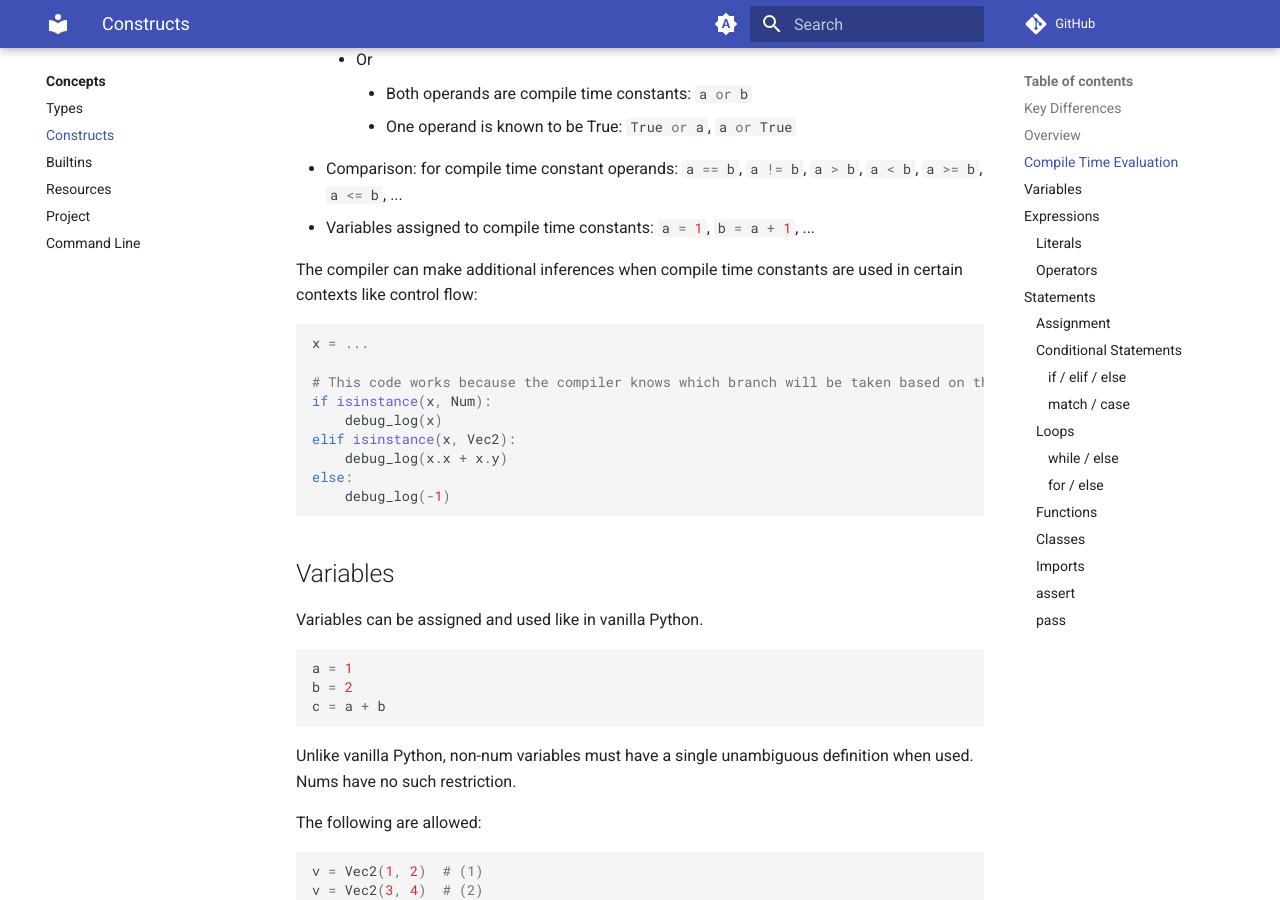
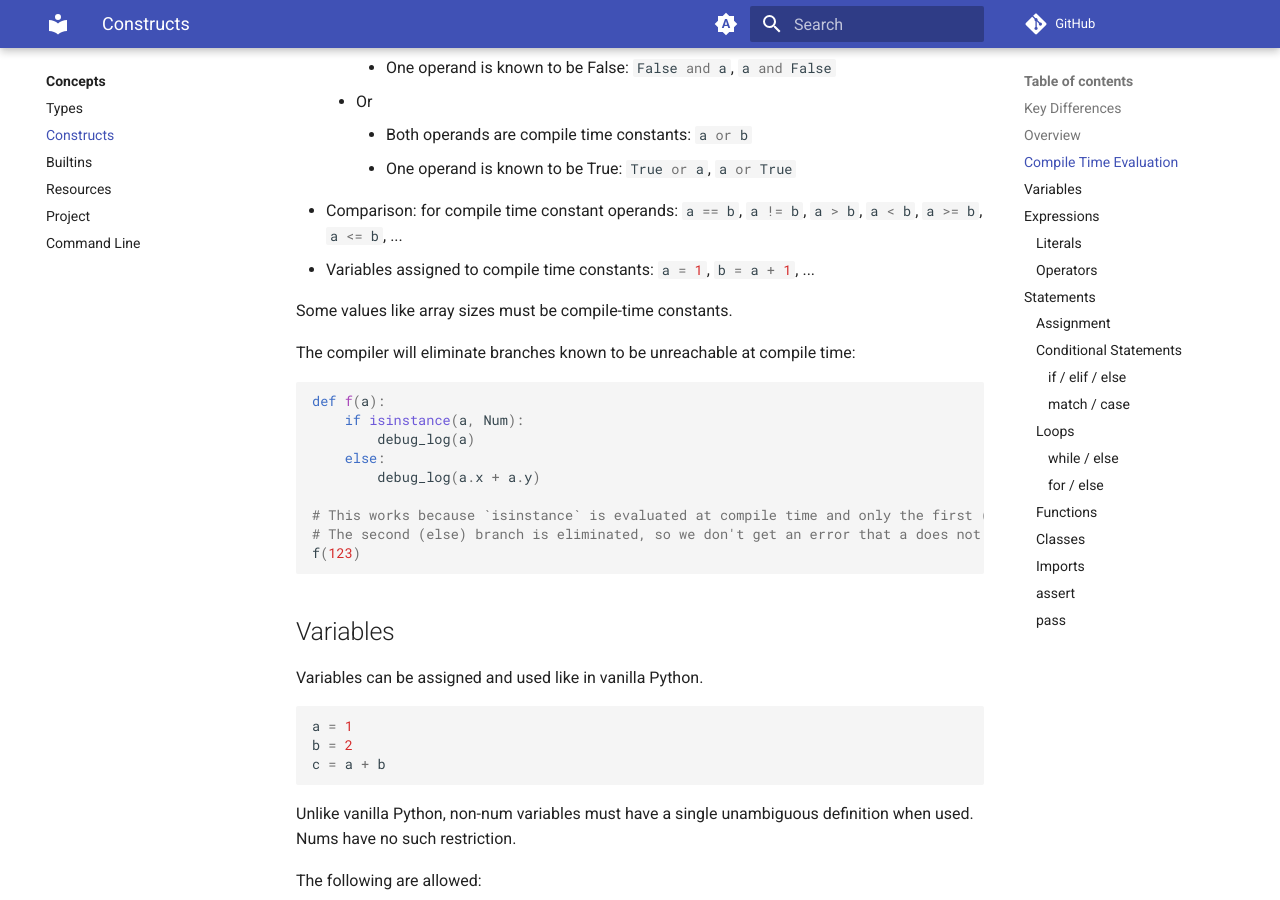
Before and after one commit to qwewqa/sonolus.py, an MkDocs documentation site: the page built from docs/concepts/constructs.md, in a window 1280 px wide and 900 px high, scrolled down 2661 px. Built offline with MkDocs 1.6.1 and Material for MkDocs 9.7.7, drawn with Linux system fonts in a browser that asks for light colours; comment, search, counter and statistics services are not loaded; some of the changed text lies outside the part shown.

Commit message:
Update docs

````diff
--- a/docs/concepts/constructs.md
+++ b/docs/concepts/constructs.md
@@ -80,18 +82,20 @@
 - Comparison: for compile time constant operands: `a == b`, `a != b`, `a > b`, `a < b`, `a >= b`, `a <= b`, ...
 - Variables assigned to compile time constants: `a = 1`, `b = a + 1`, ...
 
-The compiler can make additional inferences when compile time constants are used in certain contexts like control flow:
+Some values like array sizes must be compile-time constants.
+
+The compiler will eliminate branches known to be unreachable at compile time:
 
 ```python
-x = ...
+def f(a):
+    if isinstance(a, Num):
+        debug_log(a)
+    else:
+        debug_log(a.x + a.y)
 
-# This code works because the compiler knows which branch will be taken based on the type of 'x'
-if isinstance(x, Num):
-    debug_log(x)
-elif isinstance(x, Vec2):
-    debug_log(x.x + x.y)
-else:
-    debug_log(-1)
+# This works because `isinstance` is evaluated at compile time and only the first (if) branch is reachable.
+# The second (else) branch is eliminated, so we don't get an error that a does not have 'x' and 'y' attributes.
+f(123)
 ```
 
 ## Variables
@@ -385,7 +389,8 @@
 ```
 
 Function returns follow the same rules as variable access. If a function returns a non-num value, it most only
-return that value. There is no restriction of a function only returns a num.
+return that value. If the function always returns a num, it may have any number of returns. Similarly, if a function
+always returns None (`return None` or just `return`), it may have any number of returns.
 
 The following are allowed:
 
@@ -475,8 +480,8 @@
 
 ### assert
 
-Assertions are supported. Since error handling is not supported, assertion failures will terminate the current
-callback when running in the Sonolus app.
+Assertions are supported. Assertion failures cannot be handled and will terminate the current
+callback when running in the Sonolus app. In debug mode, the game will also pause to indicate the error.
 
 ```python
 assert a > 0, 'a must be positive'
````
Also changed, not shown: other parts of docs/concepts/constructs.md (+3 -1 lines), README.md (+1 -1 lines), docs/concepts/resources.md (+1 -0 lines), docs/concepts/types.md (+2 -1 lines), docs/index.md (+1 -1 lines), pyproject.toml (+11 -10 lines), 1 other file.
